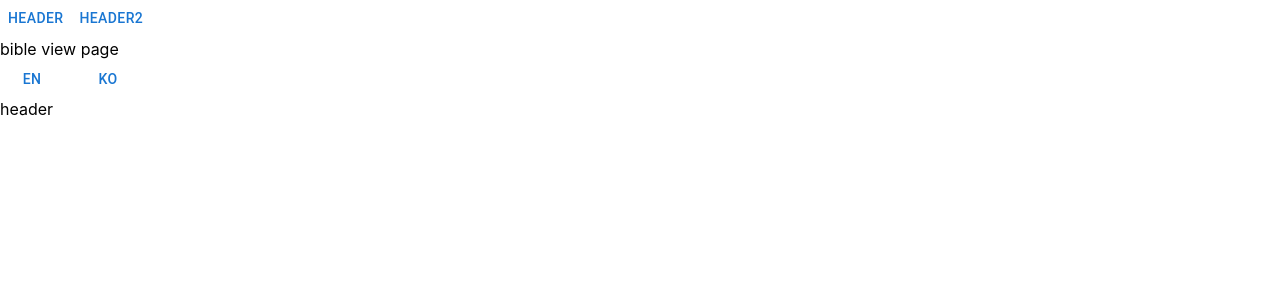
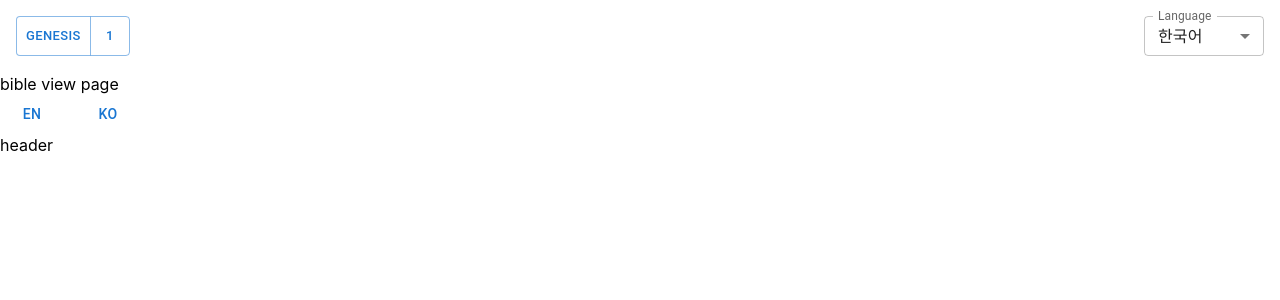
Before and after one commit to gimminjae/we-bible-front, a React (Create React App) app: page /bible-page in a window 1280 px wide. Shown: the top 300 px of the page. Built offline with nearby package versions, Linux system fonts and the light colour scheme.

Commit message:
hard coding

```diff
--- a/src/components/bible/BibleViewPageHeader.tsx
+++ b/src/components/bible/BibleViewPageHeader.tsx
@@ -8,12 +8,9 @@ interface Props {
   book?: string
   chapter?: number
 }
-function BibleViewPageHeader({
-  selectedLang,
-  onLangChange,
-  book = 'genesis',
-  chapter = 1
-                             }: Props) {
+function BibleViewPageHeader() {
+  const book = 'genesis'
+  const chapter = 1
   return (
     <div className='flex justify-between m-2'>
       <ButtonGroup
@@ -26,10 +23,7 @@ function BibleViewPageHeader({
         <Button>{book}</Button>
         <Button>{chapter}</Button>
       </ButtonGroup>
-      <LangSelect
-        onChange={onLangChange}
-        selectedLang={selectedLang}
-      />
+      <LangSelect/>
     </div>
   )
 }
--- a/src/components/bible/LangSelect.tsx
+++ b/src/components/bible/LangSelect.tsx
@@ -8,12 +8,9 @@ interface Props {
   selectedLang: 'ko' | 'en'
   onChange: any
 }
-function LangSelect({
-  selectedLang,
-  onChange
-                    }: Props) {
+function LangSelect() {
   const handleChange = (event: SelectChangeEvent) => {
-    if (onChange) onChange(event?.target?.value)
+    // if (onChange) onChange(event?.target?.value)
   };
 
   return (
@@ -22,7 +19,7 @@ function LangSelect({
       <Select
         labelId="demo-select-small-label"
         id="demo-select-small"
-        value={selectedLang}
+        value='ko'
         label="Language"
         onChange={handleChange}
       >
--- a/src/pages/bible/BibleViewPage.tsx
+++ b/src/pages/bible/BibleViewPage.tsx
@@ -3,18 +3,9 @@ import bibleService from "../../api/bible"
 import useApi from "../../hooks/useApi"
 import { Button } from "@mui/material"
 import useHeader from "../../hooks/useHeader";
+import BibleViewPageHeader from "../../components/bible/BibleViewPageHeader";
 
 function BibleViewPage() {
-  const header = useMemo(() => (
-    <div>
-      <Button onClick={() => console.log('click header')}>
-        header
-      </Button>
-      <Button onClick={() => console.log('click header2')}>
-        header2
-      </Button>
-    </div>
-  ), [])
   const { setMenu } = useHeader()
   const { callApi: getBible } = useApi({
     api: bibleService.getBible,
@@ -36,7 +27,7 @@ function BibleViewPage() {
   const [bibles, setBibles] = useState<any[]>()
 
   useEffect(() => {
-    setMenu(header)
+    setMenu(<BibleViewPageHeader/>)
   }, [])
   useEffect(() => {
     console.log(bibles)
```
